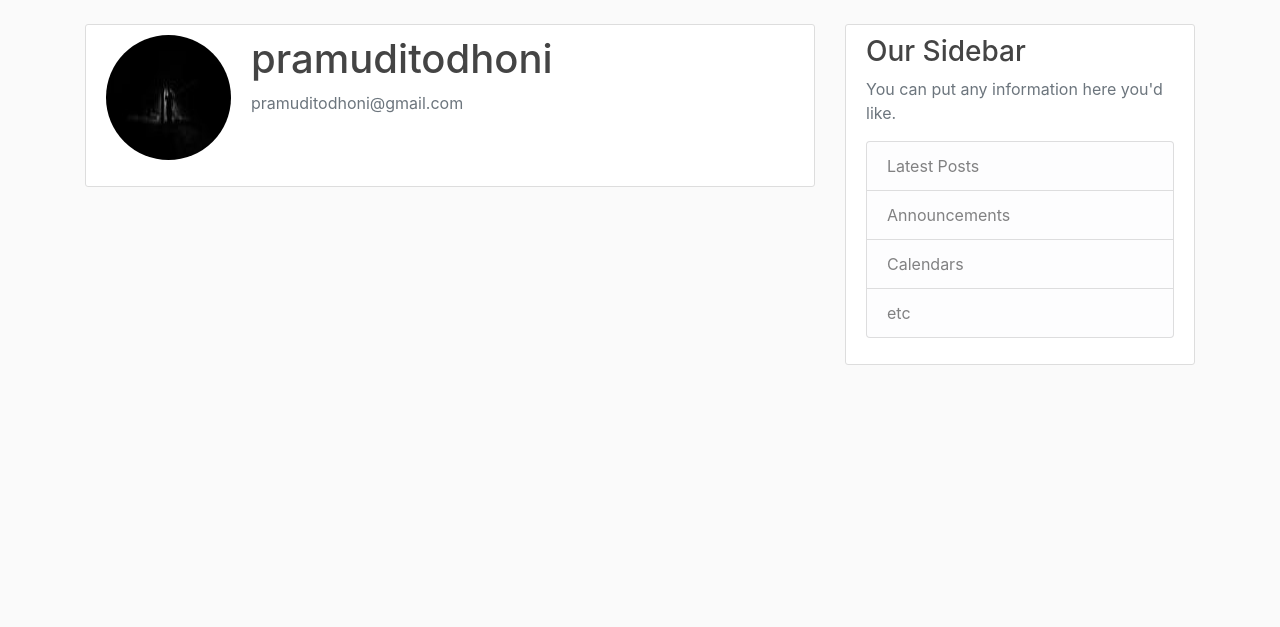
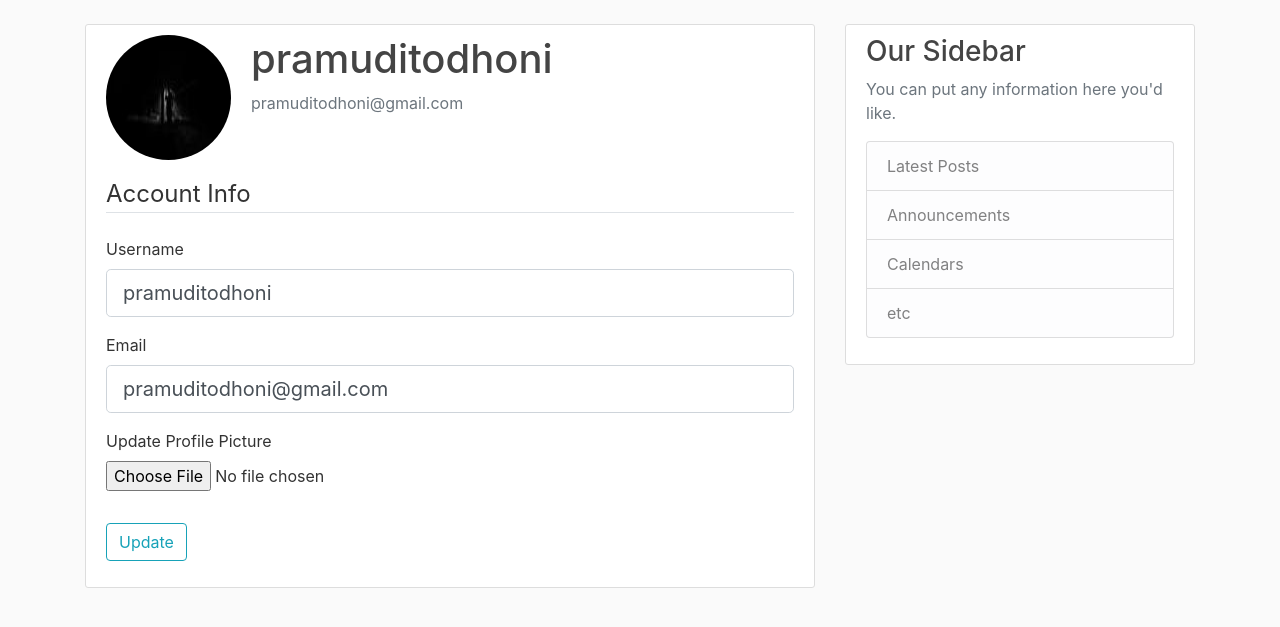
Before and after one commit to pramuditodhoni/Web-Dev, a Flask app: page /account in a window 1280 px wide. Shown: the part 56-683 px from the top of the page. Run offline with Flask 2, Linux system fonts and the light colour scheme; a user stored in the database is signed in; some libraries are stand-ins or nearby versions.

Commit message:
Profile Pics & Account Update

```diff
--- a/flaskblog/forms.py
+++ b/flaskblog/forms.py
@@ -1,6 +1,7 @@
 from flask_wtf import FlaskForm
 from flask_login import current_user
 from wtforms import StringField, PasswordField, SubmitField, BooleanField
+from flask_wtf.file import FileField, FileAllowed
 from wtforms.validators import DataRequired, Length, Email, EqualTo, ValidationError
 from flaskblog.models import User
 
@@ -14,16 +15,14 @@ class RegistrationForm(FlaskForm):
     submit = SubmitField('Sign Up')
 
     def validate_username(self, username):
-        if username.data != current_user.username:
-            user = User.query.filter_by(username=username.data).first()
-            if user:
-                raise ValidationError('Username already exist. Please pick another username!')
+        user = User.query.filter_by(username=username.data).first()
+        if user:
+             raise ValidationError('Username already exist. Please pick another username!')
 
     def validate_email(self, email):
-        if email.data != current_user.email:
-            user = User.query.filter_by(email=email.data).first()
-            if user:
-                raise ValidationError('Email already exist. Please pick another email!')
+        user = User.query.filter_by(email=email.data).first()
+        if user:
+            raise ValidationError('Email already exist. Please pick another email!')
 
 
 class LoginForm(FlaskForm):
@@ -36,14 +35,17 @@ class LoginForm(FlaskForm):
 class UpdateAccountForm(FlaskForm):
     username = StringField('Username', validators=[DataRequired(), Length(min=2, max=20)])
     email = StringField('Email', validators=[DataRequired(), Email()])
+    picture = FileField('Update Profile Picture', validators=[FileAllowed(['jpg', 'png'])])
     submit = SubmitField('Update')
 
     def validate_username(self, username):
-        user = User.query.filter_by(username=username.data).first()
-        if user:
-            raise ValidationError('Username already exist. Please pick another username!')
+        if username.data != current_user.username:
+            user = User.query.filter_by(username=username.data).first()
+            if user:
+                raise ValidationError('Username already exist. Please pick another username!')
 
     def validate_email(self, email):
-        user = User.query.filter_by(email=email.data).first()
-        if user:
-            raise ValidationError('Email already exist. Please pick another email!')
+        if email.data != current_user.email:
+            user = User.query.filter_by(email=email.data).first()
+            if user:
+                raise ValidationError('Email already exist. Please pick another email!')
--- a/flaskblog/routes.py
+++ b/flaskblog/routes.py
@@ -1,5 +1,9 @@
+import os
+import secrets
+
 from flask import render_template, url_for, flash, redirect, request
 from flaskblog import app, db, bcrypt
+from PIL import Image
 from flaskblog.forms import RegistrationForm, LoginForm, UpdateAccountForm
 from flaskblog.models import User, Post
 from flask_login import login_user, current_user, logout_user, login_required
@@ -68,9 +72,34 @@ def logout():
     return redirect(url_for('home'))
 
 
-@app.route('/account')
+def save_picture(form_picture):
+    random_hex = secrets.token_hex(8)
+    _, f_ext = os.path.splitext(form_picture.filename)
+    picture_fn = random_hex + f_ext
+    picture_path = os.path.join(app.root_path, 'static/profile_pics', picture_fn)
+
+    output_size = (125,125)
+    i = Image.open(form_picture)
+    i.thumbnail(output_size)
+    i.save(picture_path)
+
+    return picture_fn
+
+@app.route('/account', methods=['GET', 'POST'])
 @login_required
 def account():
     form = UpdateAccountForm()
+    if form.validate_on_submit():
+        if form.picture.data:
+            picture_file = save_picture(form.picture.data)
+            current_user.image_file = picture_file
+        current_user.username = form.username.data
+        current_user.email = form.email.data
+        db.session.commit()
+        flash('Your account has been updated.', 'success')
+        return redirect(url_for('account'))
+    elif request.method == 'GET':
+        form.username.data = current_user.username
+        form.email.data = current_user.email
     image_file = url_for('static', filename='profile_pics/' + current_user.image_file)
     return render_template('account.html', title='Account', image_file=image_file, form=form)
--- a/flaskblog/templates/account.html
+++ b/flaskblog/templates/account.html
@@ -8,6 +8,50 @@
           <p class="text-secondary">{{ current_user.email }}</p>
         </div>
       </div>
-      <!-- FORM HERE -->
+        <form method="POST" action="" enctype="multipart/form-data">
+            {{ form.hidden_tag() }}
+            <fieldset class="form-group">
+                <legend class="border-bottom mb-4">Account Info</legend>
+                <div class="form-group">
+                    {{ form.username.label(class="form-control-label") }}
+
+                    {% if form.username.errors %}
+                        {{ form.username(class="form-control form-control-lg is-invalid") }}
+                        <div class="invalid-feedback">
+                            {% for error in form.username.errors %}
+                                <span>{{ error }}</span>
+                            {% endfor %}
+                        </div>
+                    {% else %}
+                        {{ form.username(class="form-control form-control-lg") }}
+                    {% endif %}
+                </div>
+                <div class="form-group">
+                    {{ form.email.label(class="form-control-label") }}
+                    {% if form.email.errors %}
+                        {{ form.email(class="form-control form-control-lg is-invalid") }}
+                        <div class="invalid-feedback">
+                            {% for error in form.email.errors %}
+                                <span>{{ error }}</span>
+                            {% endfor %}
+                        </div>
+                    {% else %}
+                        {{ form.email(class="form-control form-control-lg") }}
+                    {% endif %}
+                </div>
+                <div class="form-group">
+                    {{ form.picture.label() }}
+                    {{ form.picture(class="form-control-file") }}
+                    {% if form.picture.errors %}
+                        {% for error in form.picture.errors %}
+                            <span class="text-danger">{{ error }}</span></br>
+                        {% endfor %}
+                    {% endif %}
+                </div>
+            </fieldset>
+            <div class="form-group">
+                {{ form.submit(class="btn btn-outline-info") }}
+            </div>
+        </form>
     </div>
-{% endblock %}
+{% endblock content %}
```
Also changed, not shown: flaskblog/site.db, flaskblog/static/profile_pics/293205264f071602.jpg (added), flaskblog/static/profile_pics/5e9a4301d6af0d1e.jpg (added), flaskblog/static/profile_pics/5fe93c09d9b83cfe.jpg (added).
